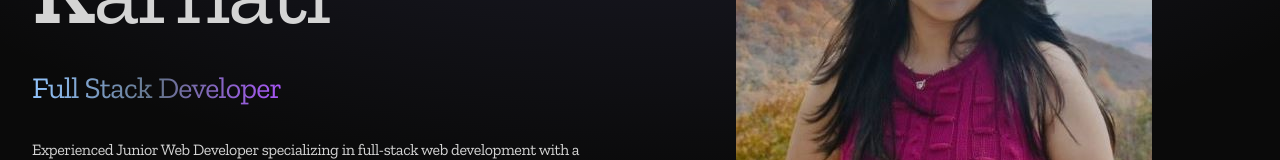
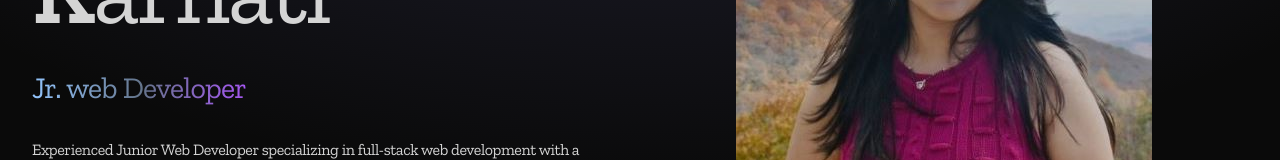
Before and after one commit to Karnati-harshu/KarnatiHarshu, a React (Vite) app: page / in a window 1280 px wide. Shown: the part 293-453 px from the top of the page. Built offline with nearby package versions, Linux system fonts and the light colour scheme.

Commit message:
added typed animation

```diff
--- a/package.json
+++ b/package.json
@@ -20,6 +20,7 @@
     "react-anchor-link-smooth-scroll": "^1.0.12",
     "react-dom": "^18.2.0",
     "react-icons": "^5.2.1",
+    "react-typed": "^2.0.12",
     "tailwind-merge": "^2.3.0"
   },
   "devDependencies": {
--- a/src/components/MyContent.jsx
+++ b/src/components/MyContent.jsx
@@ -7,6 +7,7 @@ import { FaInstagram } from "react-icons/fa";
 import { motion } from "framer-motion";
 import AnchorLink from 'react-anchor-link-smooth-scroll';
 import resume from "../assets/Resume.pdf"
+import { ReactTyped } from "react-typed";
 
 const container = (delay) => ({
   hidden: { x: -100, opacity: 0 },
@@ -36,7 +37,14 @@ const MyContent = () => {
               animate="visible"
               className="bg-gradient-to-r from-blue-300 via-slate-500 to-purple-500 bg-clip-text text-3xl tracking-tight text-transparent"
             >
-              Full Stack Developer
+              <ReactTyped
+                strings={["Full Stack Developer", "Jr. web Developer"]}
+                typeSpeed={100}
+                loop
+                backSpeed={20}
+                cursorChar="|"
+                showCursor={true}
+              />
             </motion.span>
             <motion.p
               variants={container(0.7)}
```
Also changed, not shown: 1 other file (tests, documents, lock files or other folders).
